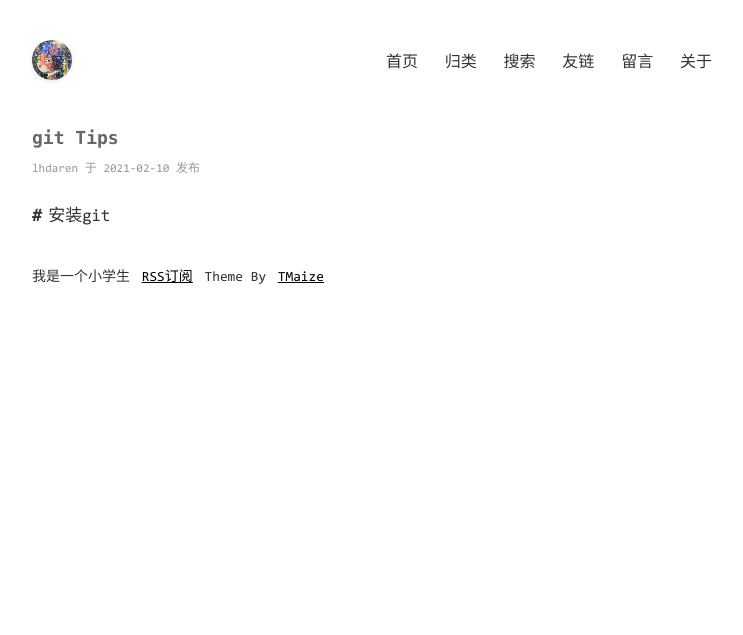
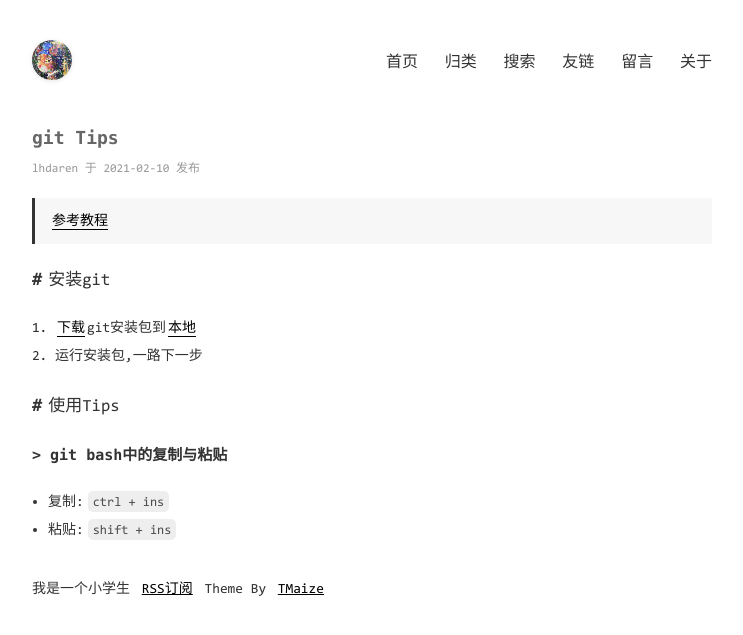
Before and after one commit to vegetarianfish/vegetarianfish.github.io, a Jekyll site: the page built from _posts/2021-02-10-git Tips.md, in a window 1280 px wide. Shown: the top 635 px of the page, without its empty margins (268-1011 px from the left). Built offline with Jekyll 4.4.1, drawn with Linux system fonts in a browser that asks for light colours; comment, search, counter and statistics services are not loaded.

Commit message:
Update 2021-02-10-git Tips.md

```diff
--- a/_posts/2021-02-10-git Tips.md
+++ b/_posts/2021-02-10-git Tips.md
@@ -4,4 +4,17 @@ title: git Tips
 categories: [Tips, git]
 ---
 
+> [参考教程](https://www.liaoxuefeng.com/wiki/896043488029600)
+
 ## 安装git
+
+1. [下载](https://git-scm.com/downloads)git安装包到[本地](D:\git)
+
+2. 运行安装包,一路下一步
+
+## 使用Tips
+
+### > git bash中的复制与粘贴
+
+- 复制:``ctrl + ins``
+- 粘贴:``shift + ins``
```
